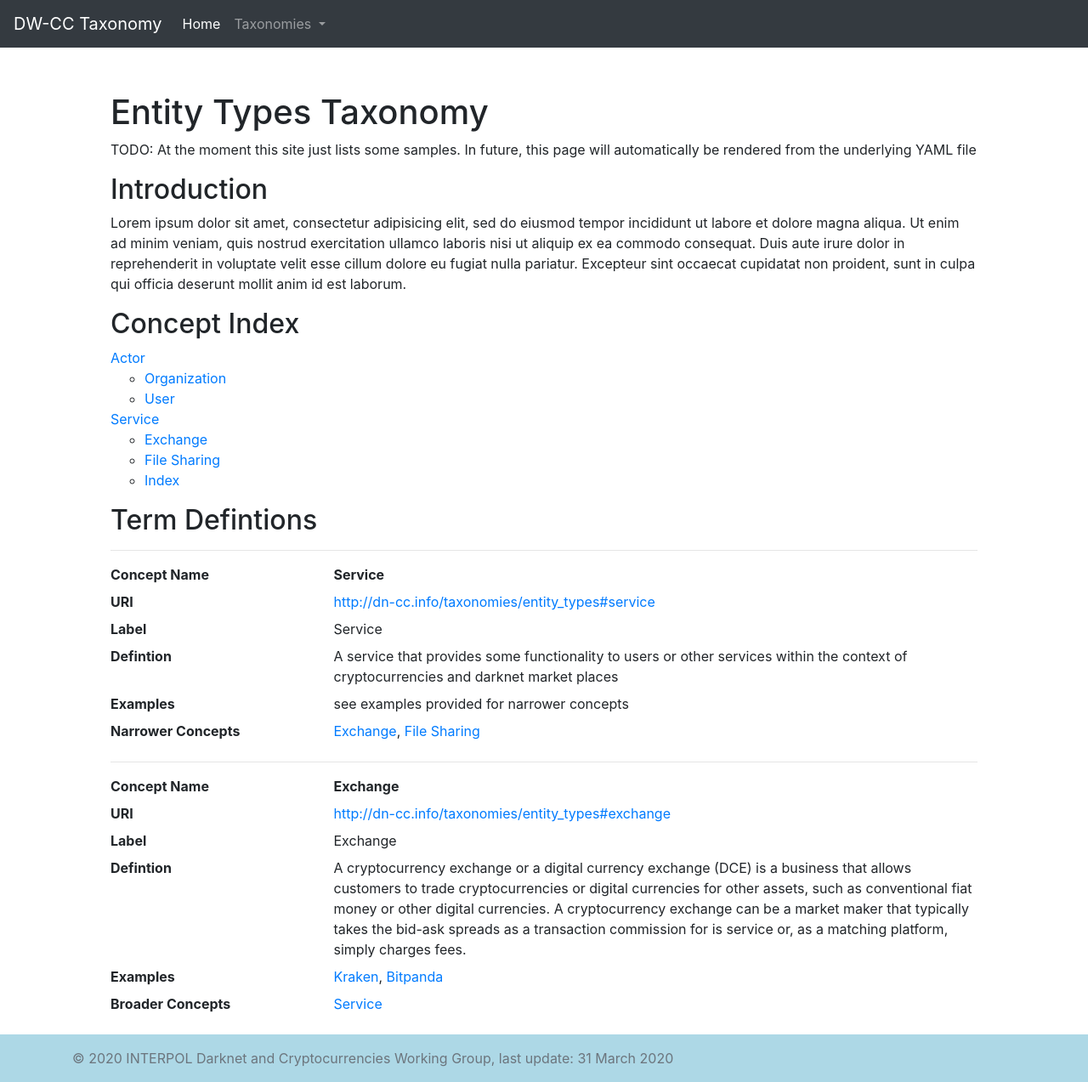
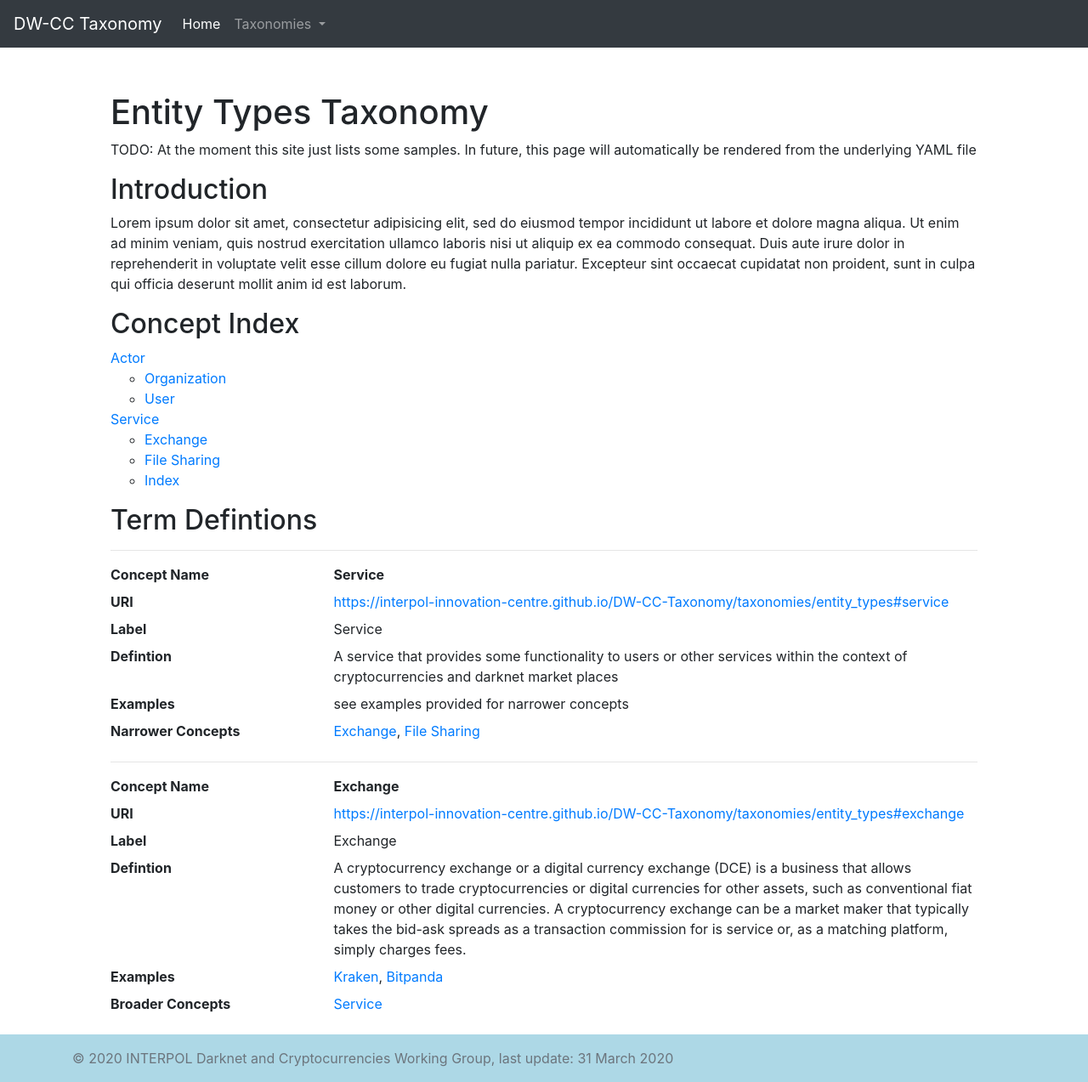
Before and after one commit to INTERPOL-Innovation-Centre/DW-VA-Taxonomy, a Jekyll site: the page built from taxonomies/entity_types.html, in a window 1280 px wide and 1273 px high. Shown: the whole window at 85% size. Built offline with Jekyll 4.4.1, drawn with Linux system fonts in a browser that asks for light colours.

Commit message:
fixed taxonomy links

```diff
--- a/_layouts/default.html
+++ b/_layouts/default.html
@@ -30,15 +30,15 @@
         <div class="collapse navbar-collapse" id="navbarCollapse">
           <ul class="navbar-nav mr-auto">
             <li class="nav-item active">
-              <a class="nav-link" href="/">Home<span class="sr-only">(current)</span></a>
+              <a class="nav-link" href="{{ site.baseurl }}/">Home<span class="sr-only">(current)</span></a>
             </li>
             <li class="nav-item dropdown">
               <a class="nav-link dropdown-toggle" href="#" id="navbarDropdownMenuLink" data-toggle="dropdown" aria-haspopup="true" aria-expanded="false">
                 Taxonomies
               </a>
               <div class="dropdown-menu" aria-labelledby="navbarDropdownMenuLink">
-                <a class="dropdown-item" href="/taxonomies/entity_types">Entity Types</a>
-                <a class="dropdown-item" href="/taxonomies/abuse_types">Abuse</a>
+                <a class="dropdown-item" href="{{ site.baseurl }}/taxonomies/entity_types">Entity Types</a>
+                <a class="dropdown-item" href="{{ site.baseurl }}/taxonomies/abuse_types">Abuse</a>
               </div>
             </li>
           </ul>
--- a/taxonomies/entity_types.html
+++ b/taxonomies/entity_types.html
@@ -54,7 +54,7 @@ permalink: /taxonomies/entity_types
       <dd class="col-sm-9"><strong>Service</strong></dd>
 
       <dt class="col-sm-3">URI</dt>
-      <dd class="col-sm-9"><a href="https://dn-cc.info/taxonomies/entity_types#service">http://dn-cc.info/taxonomies/entity_types#service</a></dd>
+      <dd class="col-sm-9"><a href="{{ site.url}}{{ site.baseurl }}/taxonomies/entity_types#service">{{ site.url}}{{ site.baseurl }}/taxonomies/entity_types#service</a></dd>
 
       <dt class="col-sm-3">Label</dt>
       <dd class="col-sm-9">Service</dd>
@@ -67,8 +67,8 @@ permalink: /taxonomies/entity_types
 
       <dt class="col-sm-3">Narrower Concepts</dt>
       <dd class="col-sm-9">
-        <a href="http://dn-cc.info/taxonomies/entity_types#exchange">Exchange</a>,
-        <a href="http://dn-cc.info/taxonomies/entity_types#filesharing">File Sharing</a>
+        <a href="{{ site.url}}{{ site.baseurl }}/taxonomies/entity_types#exchange">Exchange</a>,
+        <a href="{{ site.url}}{{ site.baseurl }}/taxonomies/entity_types#filesharing">File Sharing</a>
       </dd>
 
     </dl>
@@ -81,7 +81,7 @@ permalink: /taxonomies/entity_types
       <dd class="col-sm-9"><strong>Exchange</strong></dd>
 
       <dt class="col-sm-3">URI</dt>
-      <dd class="col-sm-9"><a href="https://dn-cc.info/taxonomies/entity_types#exchange">http://dn-cc.info/taxonomies/entity_types#exchange</a></dd>
+      <dd class="col-sm-9"><a href="{{ site.url}}{{ site.baseurl }}/taxonomies/entity_types#exchange">{{ site.url}}{{ site.baseurl }}/taxonomies/entity_types#exchange</a></dd>
 
       <dt class="col-sm-3">Label</dt>
       <dd class="col-sm-9">Exchange</dd>
@@ -93,7 +93,7 @@ permalink: /taxonomies/entity_types
       <dd class="col-sm-9"><a href="https://www.kraken.com/">Kraken</a>, <a href="https://www.bitpanda.com/en">Bitpanda</a></dd>
 
       <dt class="col-sm-3">Broader Concepts</dt>
-      <dd class="col-sm-9"><a href="http://dn-cc.info/taxonomies/entity_types#service">Service</a></dd>
+      <dd class="col-sm-9"><a href="{{ site.url}}{{ site.baseurl }}/taxonomies/entity_types#service">Service</a></dd>
 
     </dl>
 
```
